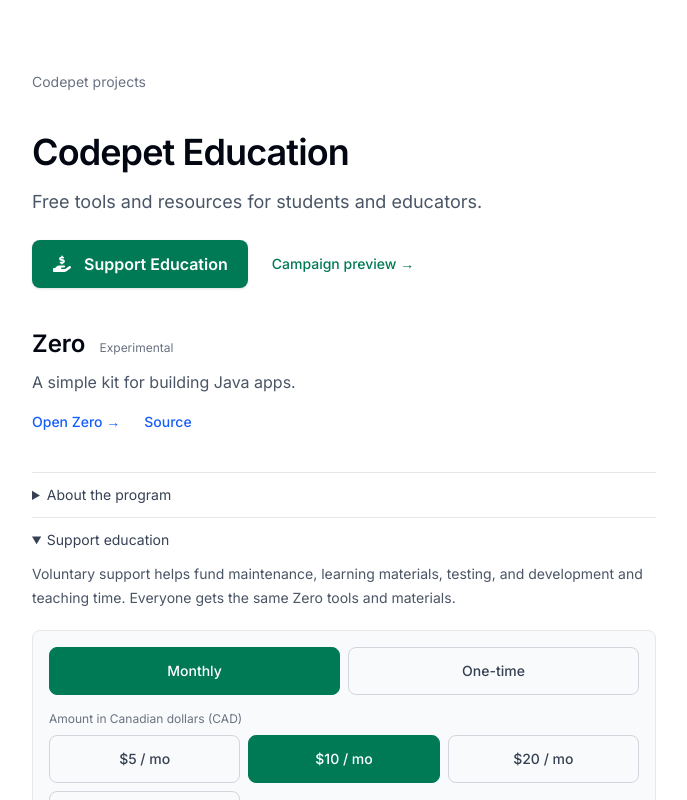
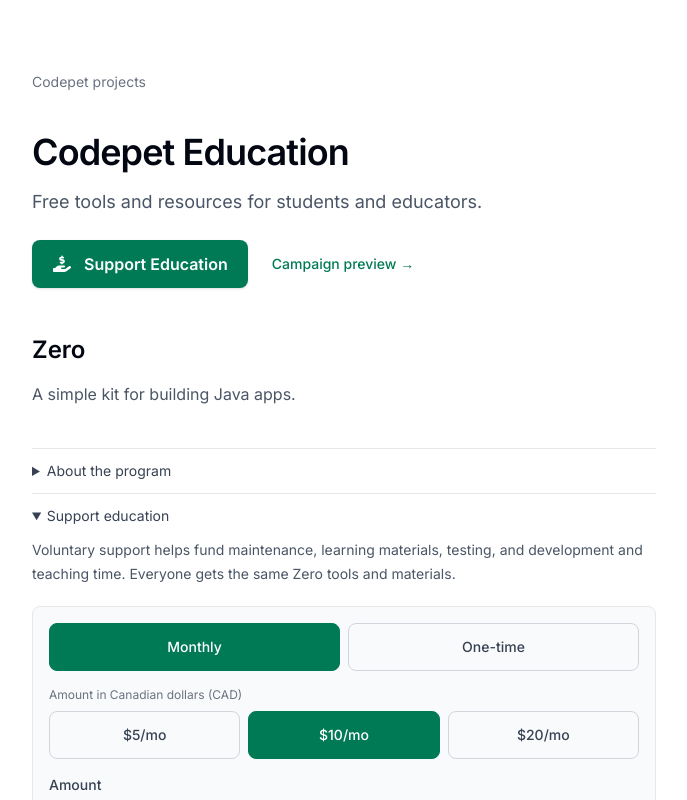
Before and after one commit to codepetca/codepet.ca, a Next.js app: page /education in a window 1280 px wide. Both pictures are taken after a click on the heading "Support education". Shown: the top 800 px of the page, without its empty margins (296-983 px from the left). Built offline with nearby package versions, Linux system fonts and the light colour scheme.

Commit message:
Refine education funding amounts and supporter details (#10)
Co-authored-by: Stewart Chan <dev.codepet@gmail.com>

```diff
--- a/app/education/page.tsx
+++ b/app/education/page.tsx
@@ -24,12 +24,8 @@ export default function EducationPage() {
       </div>
 
       <section aria-labelledby="zero-title" className="my-10">
-        <h2 id="zero-title" className="text-2xl font-semibold text-gray-950 dark:text-white">Zero <span className="ml-2 text-xs font-normal text-gray-500 dark:text-gray-400">Experimental</span></h2>
+        <h2 id="zero-title" className="text-2xl font-semibold text-gray-950 dark:text-white"><a href="https://zero.codepet.ca" className="inline-flex min-h-11 items-center hover:underline focus-visible:outline-2 focus-visible:outline-offset-4 focus-visible:outline-blue-600">Zero</a></h2>
         <p className="mt-2 text-base leading-7 text-gray-600 dark:text-gray-300">A simple kit for building Java apps.</p>
-        <div className="mt-4 flex flex-wrap gap-x-6 gap-y-4 text-sm font-medium text-blue-600 dark:text-blue-400">
-          <a href="https://zero.codepet.ca" className="hover:underline">Open Zero →</a>
-          <a href="https://github.com/codepetca/zero" className="hover:underline">Source</a>
-        </div>
       </section>
 
       <details className="border-t border-gray-200 text-sm dark:border-gray-800">
--- a/components/education-funding-options.tsx
+++ b/components/education-funding-options.tsx
@@ -4,18 +4,16 @@ import { useId, useState } from "react";
 
 type Frequency = "monthly" | "once";
 
-const amounts = { monthly: [5, 10, 20, 50], once: [10, 20, 50, 100] };
+const amounts = { monthly: [5, 10, 20], once: [10, 20, 50] };
 const currency = new Intl.NumberFormat("en-CA", { style: "currency", currency: "CAD" });
 
 export function EducationFundingOptions() {
   const id = useId();
   const [frequency, setFrequency] = useState<Frequency>("monthly");
   const [selected, setSelected] = useState({ monthly: "10", once: "20" });
-  const [custom, setCustom] = useState({ monthly: "", once: "" });
-  const isCustom = selected[frequency] === "other";
-  const rawAmount = isCustom ? custom[frequency].trim() : selected[frequency];
+  const rawAmount = selected[frequency].trim();
   const valid = /^\d+(?:\.\d{1,2})?$/.test(rawAmount) && Number(rawAmount) >= 1;
-  const showError = isCustom && rawAmount !== "" && !valid;
+  const showError = rawAmount !== "" && !valid;
 
   const choiceClass = "flex min-h-12 cursor-pointer items-center justify-center rounded-lg border border-gray-300 px-3 py-2 text-sm font-medium text-gray-700 peer-checked:border-emerald-700 peer-checked:bg-emerald-700 peer-checked:text-white peer-focus-visible:outline-2 peer-focus-visible:outline-offset-2 peer-focus-visible:outline-emerald-700 dark:border-gray-700 dark:text-gray-200";
 
@@ -35,28 +33,51 @@ export function EducationFundingOptions() {
 
       <fieldset>
         <legend className="mb-2 text-xs text-gray-500 dark:text-gray-400">Amount in Canadian dollars (CAD)</legend>
-        <div className="grid grid-cols-2 gap-2 sm:grid-cols-3">
-          {[...amounts[frequency].map(String), "other"].map((value) => (
-            <label key={value} className={value === "other" ? "col-span-2 sm:col-span-3" : undefined}>
+        <div className="grid grid-cols-3 gap-2">
+          {amounts[frequency].map(String).map((value) => (
+            <label key={value}>
               <input type="radio" name={`${id}-amount`} value={value} checked={selected[frequency] === value} onChange={() => setSelected({ ...selected, [frequency]: value })} className="peer sr-only" />
-              <span className={choiceClass}>{value === "other" ? "Other amount" : `$${value}${frequency === "monthly" ? " / mo" : ""}`}</span>
+              <span className={choiceClass}>{`$${value}${frequency === "monthly" ? "/mo" : ""}`}</span>
             </label>
           ))}
         </div>
       </fieldset>
 
-      {isCustom && (
-        <div>
-          <label htmlFor={`${id}-custom`} className="mb-2 block text-sm font-medium text-gray-700 dark:text-gray-200">{frequency === "monthly" ? "Monthly amount (CAD)" : "One-time amount (CAD)"}</label>
-          <input id={`${id}-custom`} type="text" inputMode="decimal" maxLength={9} value={custom[frequency]} onChange={(event) => setCustom({ ...custom, [frequency]: event.target.value })} aria-invalid={showError} aria-describedby={showError ? `${id}-error` : undefined} className="min-h-12 w-full rounded-lg border border-gray-300 bg-white px-3 py-2 text-base text-gray-950 focus-visible:outline-2 focus-visible:outline-offset-2 focus-visible:outline-emerald-700 dark:border-gray-700 dark:bg-gray-950 dark:text-white" />
-          {showError && <p id={`${id}-error`} className="mt-2 text-sm text-red-700 dark:text-red-400">Enter CA$1 or more, with up to two decimal places.</p>}
+      <div>
+        <label htmlFor={`${id}-custom`} className="mb-2 block text-sm font-medium text-gray-700 dark:text-gray-200">Amount</label>
+        <div className="grid grid-cols-3 items-center gap-2">
+          <div className="relative min-w-0">
+            <span aria-hidden="true" className="pointer-events-none absolute inset-y-0 left-3 flex items-center text-base text-gray-500 dark:text-gray-400">$</span>
+            <input id={`${id}-custom`} type="text" inputMode="decimal" maxLength={9} value={selected[frequency]} onChange={(event) => setSelected({ ...selected, [frequency]: event.target.value })} aria-invalid={showError} aria-describedby={`${id}-currency${showError ? ` ${id}-error` : ""}`} className="min-h-12 w-full rounded-lg border border-gray-300 bg-white py-2 pr-3 pl-8 text-right text-base tabular-nums text-gray-950 focus-visible:outline-2 focus-visible:outline-offset-2 focus-visible:outline-emerald-700 dark:border-gray-700 dark:bg-gray-950 dark:text-white" />
+          </div>
+          <span id={`${id}-currency`} className="col-span-2 text-sm text-gray-500 dark:text-gray-400">{frequency === "monthly" ? "CAD / month" : "CAD one-time"}</span>
         </div>
-      )}
+        {showError && <p id={`${id}-error`} className="mt-2 text-sm text-red-700 dark:text-red-400">Enter CA$1 or more, with up to two decimal places.</p>}
+      </div>
 
-      <p aria-live="polite" className="text-base font-semibold text-gray-950 dark:text-white">
-        {valid ? `${currency.format(Number(rawAmount))} CAD${frequency === "monthly" ? " / month" : " one-time"}` : "Choose an amount"}
-      </p>
-      <button type="button" disabled className="min-h-12 w-full rounded-lg bg-emerald-700 px-5 py-3 text-base font-semibold text-white opacity-60">Payments coming soon</button>
+      <fieldset className="space-y-3 border-t border-gray-200 pt-4 dark:border-gray-800">
+        <legend className="sr-only">Supporter details</legend>
+        <div className="grid gap-3 sm:grid-cols-2">
+          {[
+            { key: "name", label: "Name (optional)", maxLength: 120 },
+            { key: "organization", label: "Organization (optional)", maxLength: 160 },
+          ].map(({ key, label, maxLength }) => (
+            <div key={key}>
+              <label htmlFor={`${id}-${key}`} className="mb-1 block text-sm font-medium text-gray-700 dark:text-gray-200">{label}</label>
+              <input id={`${id}-${key}`} type="text" autoComplete="off" maxLength={maxLength} className="min-h-12 w-full rounded-lg border border-gray-300 bg-white px-3 py-2 text-base text-gray-950 focus-visible:outline-2 focus-visible:outline-offset-2 focus-visible:outline-emerald-700 dark:border-gray-700 dark:bg-gray-950 dark:text-white" />
+            </div>
+          ))}
+        </div>
+        <p className="text-xs text-gray-500 dark:text-gray-400">Email will be required at Stripe checkout for your receipt.</p>
+        <label className="flex min-h-11 cursor-pointer items-start gap-3 py-2 text-sm text-gray-700 dark:text-gray-200">
+          <input type="checkbox" defaultChecked={false} aria-describedby={`${id}-updates-help`} className="mt-1 h-4 w-4 shrink-0 accent-emerald-700 focus-visible:outline-2 focus-visible:outline-offset-2 focus-visible:outline-emerald-700" />
+          <span>Email me occasional Zero and impact updates.<span id={`${id}-updates-help`} className="mt-1 block text-xs text-gray-500 dark:text-gray-400">Optional. Unsubscribe anytime.</span></span>
+        </label>
+      </fieldset>
+      <button type="button" disabled className="min-h-12 w-full rounded-lg bg-emerald-700 px-5 py-3 text-base font-semibold text-white opacity-60">
+        <span aria-live="polite">{valid ? `Contribute ${currency.format(Number(rawAmount))} CAD${frequency === "monthly" ? " / month" : " one-time"}` : "Choose an amount"}</span>
+      </button>
+      <p className="text-xs text-gray-500 dark:text-gray-400">Payments coming soon. Preview only. Details aren’t saved.</p>
     </section>
   );
 }
```
Also changed, not shown: .ai/CURRENT.md.
